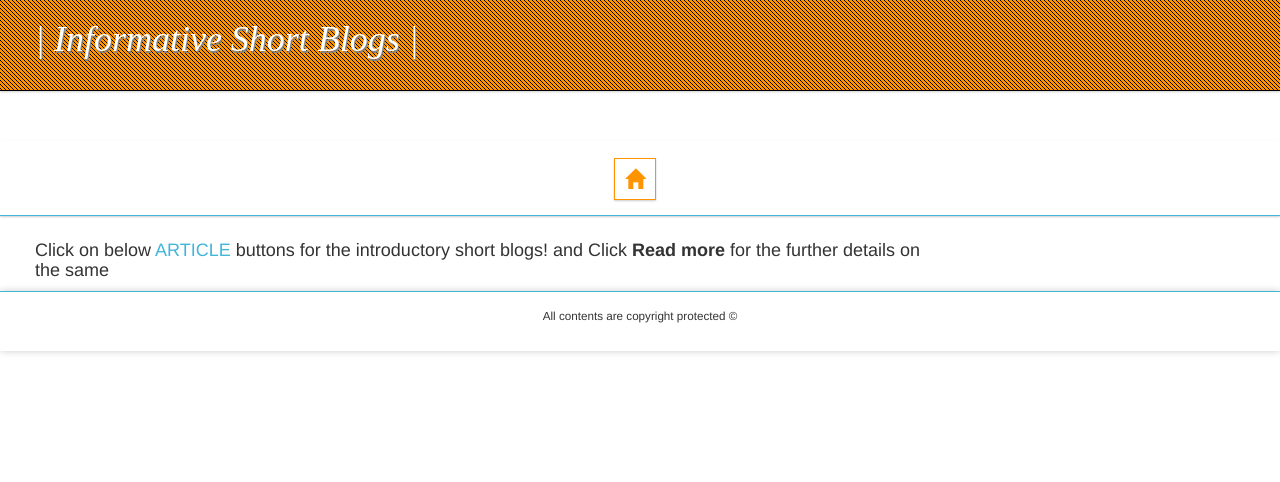
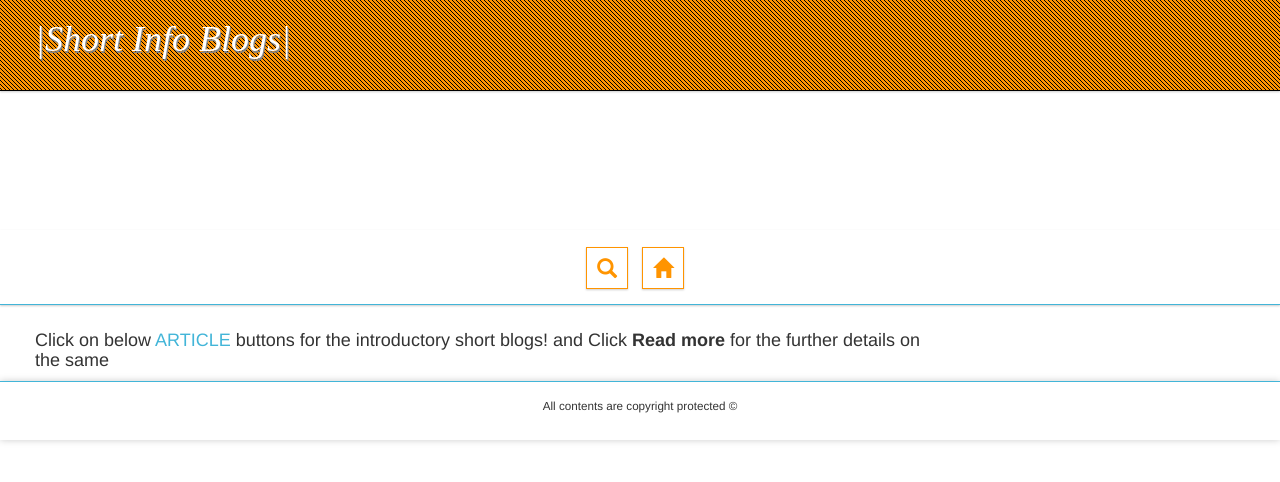
Before and after one commit to RamyaN1007/Blogs, a Django app: page / in a window 1280 px wide. Shown: the top 482 px of the page. Run offline with Django 3.2, Linux system fonts and the light colour scheme; data that the repository does not hold is empty; some libraries are stand-ins or nearby versions; some web fonts are replaced.

Commit message:
Add files via upload

```diff
--- a/blogs/templates/blogs/base.html
+++ b/blogs/templates/blogs/base.html
@@ -13,16 +13,16 @@
 
 	<body>
 		<div class="container-fluid title-icons">
-			<div>
 			<div class="row">
-					<div class="page-title col-md-12 col-sm-12">
+				<div class="page-title col-md-12 col-xs-12">
 					{% block page-title %}
 					{% endblock %}
 				</div>
-					<div class="iconic-menu col-md-12 col-sm-12">
+			</div>
+			<div class="row menu-m-top">
+				<div class="iconic-menu col-md-12 col-xs-12">
 					{% block iconic-pages %}
 					{% endblock %}
-					</div>
 				</div>
 			</div>
 		</div>
--- a/blogs/templates/blogs/post_detail.html
+++ b/blogs/templates/blogs/post_detail.html
@@ -7,6 +7,9 @@
 {% endblock %}
 
 {% block iconic-pages %}
+	<span class="glyphicon glyphicon-chevron-right icons" title="Click for the next detailed blog"></span>
+	<span class="glyphicon glyphicon-chevron-left icons" title="Click for the previous detailed blog"></span>
+
 	<a href="{% url 'post_list' %}" class="icons" title="To go back to home page">
 		<span class="glyphicon glyphicon-home"></span>
 	</a>
--- a/blogs/templates/blogs/post_list.html
+++ b/blogs/templates/blogs/post_list.html
@@ -3,10 +3,11 @@
 {% load static %}
 
 {% block page-title %}
-	<h1>| Informative short blogs |</h1>
+	<h1>|Short Info Blogs|</h1>
 {% endblock %}
 
 {% block iconic-pages %}
+	<span class="glyphicon glyphicon-search icons" title="Search from the list"></span>
 	<a href="{% url 'post_list' %}" class="icons" title="To go back to home page">
 		<span class="glyphicon glyphicon-home"></span>
 	</a>
```
Lines whose indentation alone changed are shown as unchanged.
